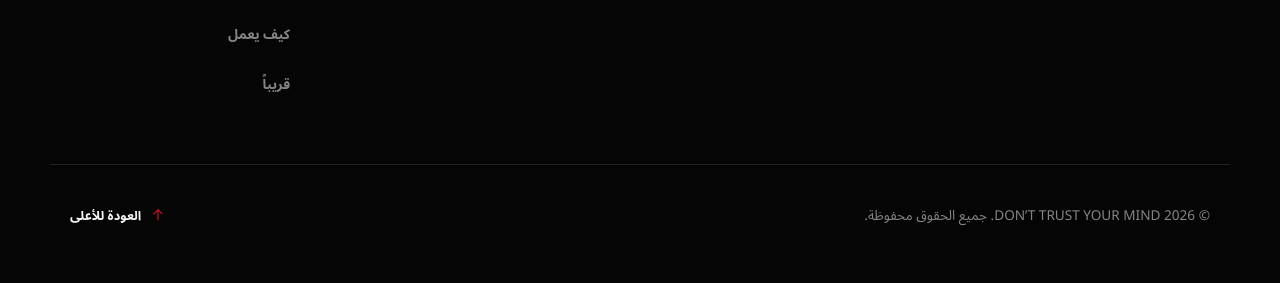
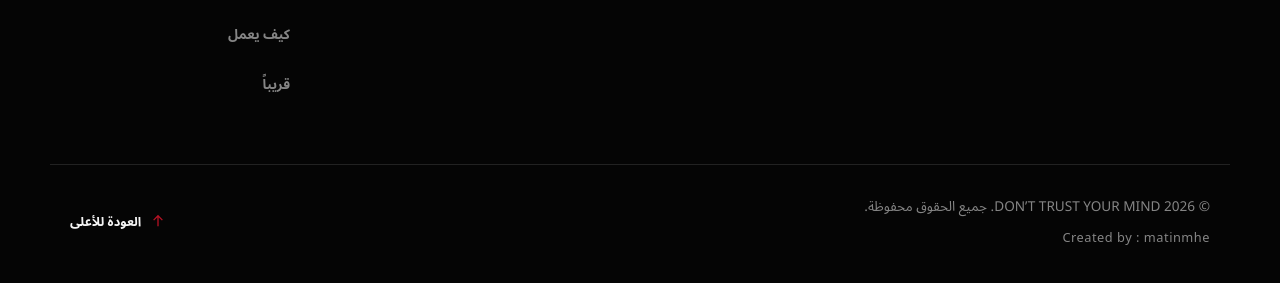
Before and after one commit to matiinjabaar/your-mind, a plain HTML site: page index.html in a window 1280 px wide. Shown: the part 4118-4401 px from the top of the page. Drawn offline with Linux system fonts and the light colour scheme.

Commit message:
Update index.html

```diff
--- a/index.html
+++ b/index.html
@@ -384,6 +384,11 @@ html[dir="rtl"] .footer-name { text-align: right; }
   display: flex; flex-wrap: wrap; align-items: center; justify-content: space-between; gap: 16px;
   font-size: .85rem; color: var(--gray);
 }
+.footer-credit {
+  margin-top: 6px; direction: ltr; unicode-bidi: isolate; text-align: start;
+  font-family: var(--font-body); font-size: .8rem; letter-spacing: .04em; color: var(--gray);
+}
+html[dir="rtl"] .footer-credit { text-align: right; }
 .to-top { display: inline-flex; align-items: center; gap: 10px; min-height: 44px; font-size: .8rem; font-weight: 700; letter-spacing: calc(.22em * var(--ts)); text-transform: uppercase; color: var(--fg); }
 .to-top svg { width: 14px; height: 14px; color: var(--red); }
 @media (min-width: 860px) {
@@ -613,7 +618,10 @@ html[dir="rtl"] .footer-name { text-align: right; }
     </nav>
   </div>
   <div class="wrap footer-bottom">
-    <p data-i18n="footer.rights">© {year} DON’T TRUST YOUR MIND. جميع الحقوق محفوظة.</p>
+    <div>
+      <p data-i18n="footer.rights">© {year} DON’T TRUST YOUR MIND. جميع الحقوق محفوظة.</p>
+      <p class="footer-credit" lang="en">Created by : matinmhe</p>
+    </div>
     <a class="to-top" href="#top">
       <svg viewBox="0 0 16 16" fill="none" stroke="currentColor" stroke-width="1.5" aria-hidden="true" focusable="false"><path d="M8 14V3M3 7l5-5 5 5"/></svg>
       <span data-i18n="footer.top">العودة للأعلى</span>
@@ -627,9 +635,6 @@ html[dir="rtl"] .footer-name { text-align: right; }
 (function () {
   'use strict';
 
-  /* ===================================================================
-     TRANSLATION DICTIONARY — ar (Arabic), ku (Badini Kurdish), en (English)
-     =================================================================== */
   var I18N = {
     ar: {
       'meta.title': 'لا تثق بعقلك — DON’T TRUST YOUR MIND',
@@ -682,49 +687,49 @@ html[dir="rtl"] .footer-name { text-align: right; }
       'footer.top': 'العودة للأعلى'
     },
     ku: {
-      'meta.title': 'باوەری ب مێشکێ خۆ نەکە — DON’T TRUST YOUR MIND',
-      'meta.desc': 'پرۆژەیەکا دەروونی یا کارلێکەر یا تە دکەتە دوودل ل چەوانیا بیرکرن و بینین و بیرهاتنا تە.',
+      'meta.title': 'باوەر ژ مێشکێ خو نوکو — DON’T TRUST YOUR MIND',
+      'meta.desc': 'ئەڤ پروژە ڕێکا کارکرنا مێشکێ مروڤی ئاشکەرا دکەت، وچەوا کارتێکرنێ دکەتە سەر دیتن وبیردانك وبریارین مە ب سەردابرنا دەرونی',
       'skip': 'بازدە بۆ ناڤەڕۆکێ',
       'brand.aria': 'DON’T TRUST YOUR MIND — لاپەڕێ سەرەکی',
       'nav.aria': 'ڕێڤەبەرییا سەرەکی',
       'nav.about': 'دەربارەی پرۆژەی',
-      'nav.season': 'وەرزا یەکێ',
+      'nav.season': 'وەرزێ ئێکێ',
       'nav.how': 'چاوا کار دکەت',
-      'nav.soon': 'ب زوویی',
+      'nav.soon': 'ل نێزیك',
       'lang.group': 'زمان',
       'menu.open': 'لیستێ ڤەکە',
       'menu.close': 'لیستێ ڤەکە دا',
-      'hero.t1': 'تۆ باوەری',
-      'hero.t2': 'ب مێشکێ خۆ دکەی؟',
-      'hero.tagline': 'رەنگە مێشکێ تە وەکی تو بیر دکەی دگەل تە راستگۆ نەبیت.',
-      'hero.cta': 'راستیێ بدۆزە',
-      'hero.scroll': 'بۆ خوارێ بچە',
+      'hero.t1': 'تە باوەری',
+      'hero.t2': 'ب مێشکێ خو هەیە؟',
+      'hero.tagline': 'رەنگە مێشکێ تە وەکی تو هزر دکەی دگەل تە راستگۆ نەبیت',
+      'hero.cta': 'ڕاستیێ ئاشکەرا بکە',
+      'hero.scroll': 'بو خوارێ بکێشە',
       'about.eyebrow': 'دەربارەی پرۆژەی',
       'about.title': 'ئەڤ پرۆژە چیە؟',
-      'about.p1': 'ئەڤ پرۆژە دا چەوانیا کارکرنا مێشکێ مرۆڤی ڤەکۆلیت، و چەوان دیتن و بیرهاتن و بڕیارێن مە ب فێڵێن دەروونی و تێگەهشتنێ دهێنە شکلدان.',
-      'about.p2': 'ئەم نابێژینە تە تو چ بیر بکەی. ئەم تەنێ دهێلین تو ببینی مێشکێ تە چ دکەت.',
+      'about.p1': 'ئەڤ پروژە ڕێکا کارکرنا مێشکێ مروڤی ئاشکەرا دکەت، وچەوا کارتێکرنێ دکەتە سەر دیتن وبیردانك وبریارین مە ب سەردابرنا دەرونی',
+      'about.p2': 'ئەم نابێژینە تە تو چ هزر دکەی، دێ تەهێلین ببینی مێشکێ تە چ دکەت',
       'about.tag1': 'دیتن',
-      'about.tag2': 'بیرهاتن',
+      'about.tag2': 'بیردانك',
       'about.tag3': 'بڕیار',
-      'season.eyebrow': 'وەرزا یەکێ',
+      'season.eyebrow': 'وەرزێ ئێکێ',
       'season.heading': 'هەر وەرزەک ب دوودلییەکێ دەست پێ دکەت.',
-      'season.kicker': 'وەرزا یەکێ',
-      'season.status': 'ب زوویی',
+      'season.kicker': 'وەرزێ ئێکێ',
+      'season.status': 'ل نێزیك',
       'season.title': 'باوەری ب وی نەکە یێ تو دبینی',
-      'season.desc': 'ئەزموونێن یەکەم ل ئامادەکرنێ نە.',
+      'season.desc': 'ئەزمونێا ئێکێ ل ژێر دروستکرنێیە',
       'how.eyebrow': 'چاوا کار دکەت',
       'how.title': 'ببینە. هەلبژێرە. بدۆزە.',
       'step1.title': 'ببینە',
-      'step1.text': 'دیمەنەکێ کورت ل سەر ئێکرانا موبایلا خۆ تەماشە بکە.',
+      'step1.text': 'دیمەنەکێ کورت ل سەر شاشا موبایلا خۆ تەماشە بکە.',
       'step2.title': 'هەلبژێرە',
-      'step2.text': 'ئەوێ هەلبژێرە یێ تو دبێژی تە دیتی.',
+      'step2.text': 'ئەوێ هەلبژێرە یا هزر دکی تەدیت',
       'step3.title': 'بدۆزە',
-      'step3.text': 'بدۆزە چاوا مێشکێ تە تە فێڵ لێ کر.',
-      'soon.eyebrow': 'ب زوویی',
+      'step3.text': 'بدۆزە چاوا مێشکێ تە تە سەردا دبەت',
+      'soon.eyebrow': 'ل نێزیك',
       'soon.title': 'مێشکێ تە هێشتا هەمی نهێنیێن خۆ ئاشکەرا نەکرینە.',
-      'soon.text': 'تشتێن زێدەتر ل ئامادەکرنێ نە.',
+      'soon.text': 'تشتێن زێدەتر ل ژیر ئامادەکرنێ نە.',
       'soon.btn': 'تو ئامادەی؟',
-      'toast.soon': 'هێشتا ئامادە نینە. ب زوویی ڤەگەڕە.',
+      'toast.soon': 'هێشتا ئامادە نینە. ل نێزیك ڤەگەڕە.',
       'toast.lang': 'زمان هاتە گوهۆڕین بۆ بادینی',
       'footer.nav': 'ڕێڤەبەرییا ل خوارێ لاپەڕێ',
       'footer.desc': 'پرۆژەیەکا دەروونی یا کارلێکەر ل سەر چەوانیا دیتن و بیرهاتن و بڕیاردانا مێشکی.',
@@ -798,7 +803,6 @@ html[dir="rtl"] .footer-name { text-align: right; }
 
   function curDict() { return I18N[I18N[root.lang] ? root.lang : 'ar']; }
 
-  /* ---------------- Toast ---------------- */
   function showToast(text) {
     toast.textContent = text;
     toast.classList.add('is-show');
@@ -806,7 +810,6 @@ html[dir="rtl"] .footer-name { text-align: right; }
     toastTimer = window.setTimeout(function () { toast.classList.remove('is-show'); }, 2600);
   }
 
-  /* ---------------- Language ---------------- */
   function applyLang(lang, persist, announce) {
     if (!I18N[lang]) { lang = 'ar'; }
     var dict = I18N[lang];
@@ -843,7 +846,6 @@ html[dir="rtl"] .footer-name { text-align: right; }
     });
   }
 
-  /* ---------------- Mobile menu ---------------- */
   function syncMenuLabel() {
     var dict = curDict();
     menuBtn.setAttribute('aria-label', menuOpen ? dict['menu.close'] : dict['menu.open']);
@@ -865,7 +867,6 @@ html[dir="rtl"] .footer-name { text-align: right; }
     if (menuOpen && window.innerWidth >= 900) { setMenu(false); }
   });
 
-  /* ---------------- In-page links ---------------- */
   document.addEventListener('click', function (e) {
     var link = e.target.closest ? e.target.closest('a[href^="#"]') : null;
     if (!link) { return; }
@@ -882,12 +883,10 @@ html[dir="rtl"] .footer-name { text-align: right; }
     if (menuOpen) { setMenu(false); window.setTimeout(go, 60); } else { go(); }
   });
 
-  /* ---------------- Coming soon button ---------------- */
   document.getElementById('soon-btn').addEventListener('click', function () {
     showToast(curDict()['toast.soon']);
   });
 
-  /* ---------------- Header on scroll ---------------- */
   var ticking = false;
   function onScroll() {
     if (ticking) { return; }
@@ -899,7 +898,6 @@ html[dir="rtl"] .footer-name { text-align: right; }
   }
   window.addEventListener('scroll', onScroll, { passive: true });
 
-  /* ---------------- Observers ---------------- */
   var hasIO = 'IntersectionObserver' in window;
   var reveals = document.querySelectorAll('.reveal');
   if (hasIO) {
@@ -940,7 +938,6 @@ html[dir="rtl"] .footer-name { text-align: right; }
     heroIO.observe(document.getElementById('top'));
   }
 
-  /* ---------------- Hero eye ---------------- */
   var hero = document.getElementById('top');
   var pupil = document.getElementById('pupil');
   var eye = document.getElementById('eye');
@@ -980,7 +977,6 @@ html[dir="rtl"] .footer-name { text-align: right; }
     startLoop();
   }
 
-  /* ---------------- Season card light ---------------- */
   var card = document.getElementById('season-card');
   if (card && !reduceMotion) {
     var light = function (e) {
@@ -995,7 +991,6 @@ html[dir="rtl"] .footer-name { text-align: right; }
     card.addEventListener('pointercancel', function () { card.classList.remove('is-lit'); });
   }
 
-  /* ---------------- Init ---------------- */
   applyLang(I18N[root.lang] ? root.lang : 'ar', false, false);
   onScroll();
   window.requestAnimationFrame(function () {
```
